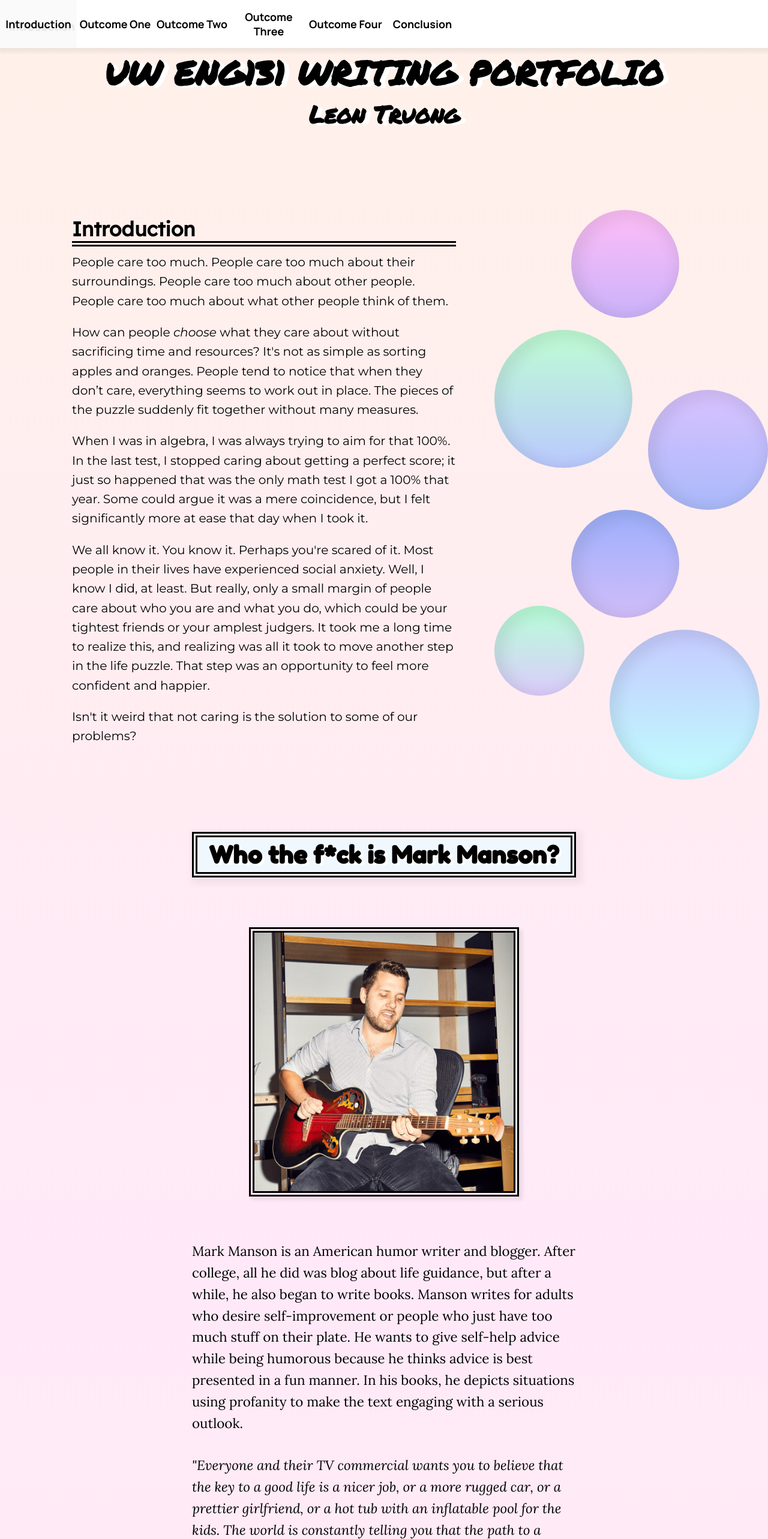
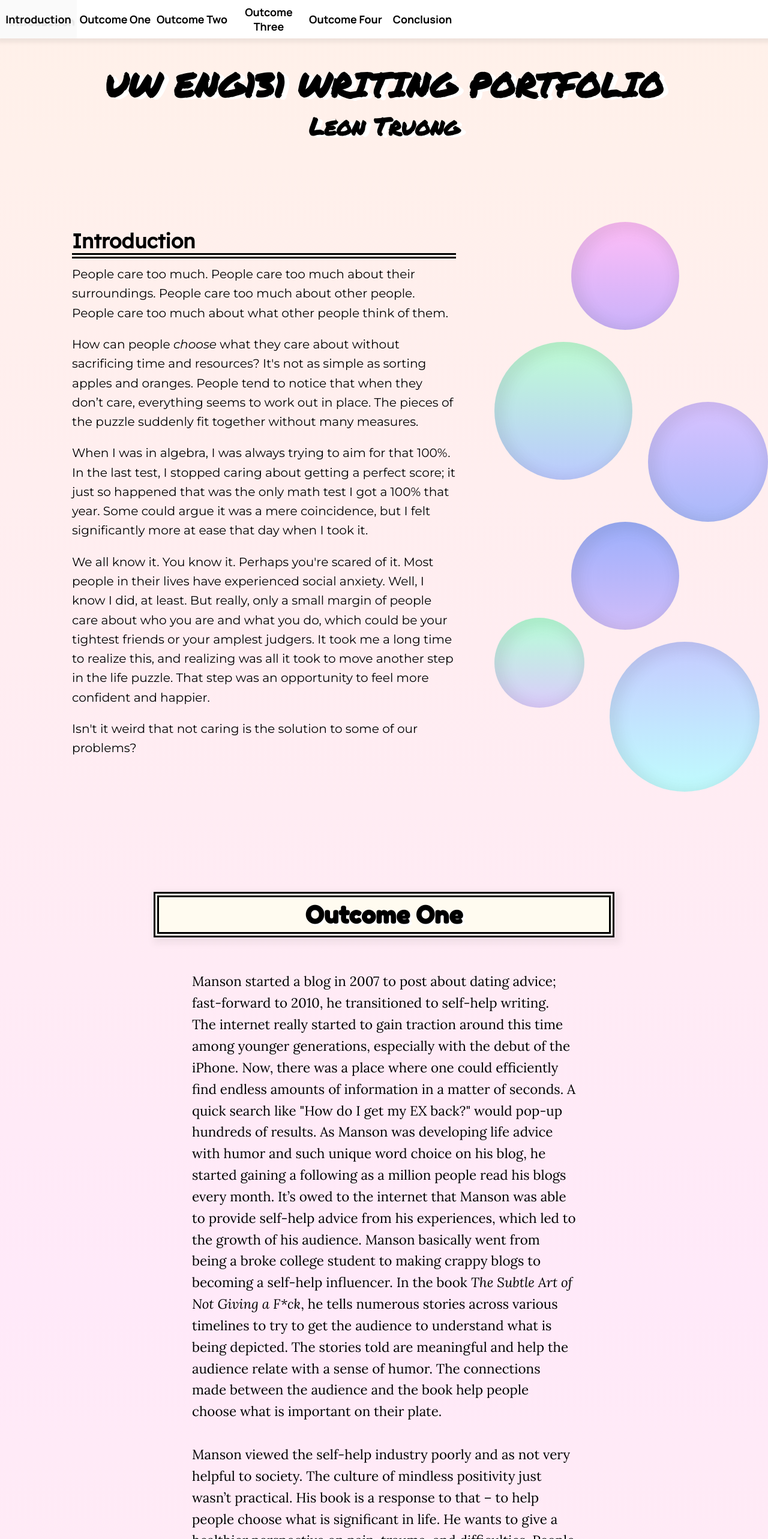
Before and after one commit to truongmleon/ENG111-Portfolio, a React (Vite) app: page / in a window 1280 px wide. Shown: the top 2566 px of the page at 60% size. Built offline with nearby package versions, Linux system fonts and the light colour scheme; a web font is replaced by a local one.

Commit message:
deleted author; no need

```diff
--- a/src/components/Author.tsx
+++ /dev/null
@@ -1,26 +0,0 @@
-const Author = () => {
-    return (
-        <div>
-            <div className="flex">
-            <h2 data-aos="flip-right" id="author-header">Who the f*ck is Mark Manson?</h2>
-            </div>
-            <div id="author" ></div>
-            <img data-aos="flip-left" id='mark1' src="/manson1.png" alt="Mark Manson" />
-            <article>
-                <div className="flex">
-                <p data-aos="flip-right" id="about-mark">
-                Mark Manson is an American humor writer and blogger. After college, all he did was blog about life guidance, but after a while, he also began to write books. Manson writes for adults who desire self-improvement or people who just have too much stuff on their plate. He wants to give self-help advice while being humorous because he thinks advice is best presented in a fun manner. In his books, he depicts situations using profanity to make the text engaging with a serious outlook.
-                </p>
-                </div>
-                <div className="flex">
-                <p data-aos="flip-left" className="quote"><i>"Everyone and their TV commercial wants you to believe that the key to a
-good life is a nicer job, or a more rugged car, or a prettier girlfriend, or a hot
-tub with an inflatable pool for the kids. The world is constantly telling you
-that the path to a better life is more, more, more—buy more, own more, make
-more, f*ck more, be more."</i></p>
-                </div>
-            </article>
-        </div>
-    )
-}
-export default Author;
--- a/src/components/ContextExigence.tsx
+++ b/src/components/OutcomeOne.tsx
@@ -1,8 +1,8 @@
-const ContextExigence = () => {
+const OutcomeOne = () => {
     return (
         <div>
             <div className="flex">
-            <h2 data-aos="fade-down" id="context-header">Why the f*ck did he write this?</h2>
+            <h2 data-aos="fade-down" id="context-header">Outcome One</h2>
             </div>
             <article>
                 <div id="colorPads">
@@ -40,4 +40,4 @@
     )
 }
 
-export default ContextExigence;
+export default OutcomeOne;
--- a/src/components/Outline.tsx
+++ b/src/components/Outline.tsx
@@ -1,8 +1,8 @@
 const Analysis = () => {
     return (
-        <div data-aos="fade-down" id='book-analysis'>
-        <h1 data-aos="fade-down" id='book-title'>UW ENG131 WRITING PORTFOLIO</h1>
-        <h2 data-aos="fade-down" id='book-author'>Leon Truong</h2>
+        <div data-aos="fade-down" id='portfolio-analysis'>
+        <h1 data-aos="fade-down" id='portfolio-title'>UW ENG131 WRITING PORTFOLIO</h1>
+        <h2 data-aos="fade-down" id='portfolio-author'>Leon Truong</h2>
         <div className="flex"></div>
         <article id="introduction">
             <section className="section-analysis">
--- a/src/main.tsx
+++ b/src/main.tsx
@@ -2,8 +2,7 @@
 import ReactDOM from 'react-dom/client';
 import Navbar from './components/Navbar';
 import Outline from './components/Outline';
-import Author from './components/Author';
-import ContextExigence from './components/ContextExigence';
+import OutcomeOne from './components/OutcomeOne';
 import Message from './components/Message';
 import WritingAnalysis from './components/WritingAnalysis';
 import References from './components/References';
@@ -13,8 +12,7 @@
   <React.StrictMode>
     <Navbar />
     <Outline />
-    <Author />
-    <ContextExigence />
+    <OutcomeOne />
     <Message />
     <WritingAnalysis />
     <References />
--- a/src/styles/nav/styles.css
+++ b/src/styles/nav/styles.css
@@ -23,7 +23,7 @@
      -moz-user-select: none;
           user-select: none;
   width: 100%;
-  height: 10%;
+  height: 8%;
   background-color: #fff;
   box-shadow: 2px 2px 5px 5px rgba(108, 108, 108, 0.1);
   position: fixed;
@@ -45,15 +45,15 @@
   text-shadow: 6px 4px 2px rgba(0, 0, 0, 0.1);
 }
 
-#book-analysis {
+#portfolio-analysis {
   position: relative;
-  top: 80px;
+  top: 100px;
   width: 100%;
   margin: 0;
   padding: 0;
 }
 
-#book-title, #book-author {
+#portfolio-title, #portfolio-author {
   margin: 0;
   font-family: "Permanent Marker", cursive;
   font-size: 3.5em;
@@ -65,7 +65,7 @@
   text-shadow: 8px 3px rgb(255, 255, 255);
 }
 
-#book-author {
+#portfolio-author {
   font-size: 2.5em;
 }
 
@@ -104,13 +104,6 @@
   justify-content: center;
 }
 
-#book-cover {
-  width: 50%;
-  position: relative;
-  top: 50px;
-  box-shadow: 0px 7px 17px 5px rgba(107, 107, 117, 0.2);
-}
-
 a {
   text-decoration: none;
   color: #000 !important;
--- a/src/styles/nav/styles.scss
+++ b/src/styles/nav/styles.scss
@@ -27,7 +27,7 @@
     padding: 0;
     user-select: none;
     width: 100%;
-    height: 10%;
+    height: 8%;
     background-color: #fff;
     box-shadow: 2px 2px 5px 5px rgba(108, 108, 108, 0.1);
     position: fixed;
@@ -49,15 +49,15 @@
     text-shadow: 6px 4px 2px rgba(0, 0, 0, 0.1);
 }
 
-#book-analysis {
+#portfolio-analysis {
     position: relative;
-    top: 80px;
+    top: 100px;
     width: 100%;
     margin: 0;
     padding: 0;
 }
 
-#book-title, #book-author {
+#portfolio-title, #portfolio-author {
     margin: 0;
     font-family: $title;
     font-size: 3.5em;
@@ -67,7 +67,7 @@
     text-shadow: 8px 3px rgb(255, 255, 255)
 }
 
-#book-author {
+#portfolio-author {
     font-size: 2.5em;
 }
 
@@ -106,13 +106,6 @@
     justify-content: center;
 }
 
-#book-cover {
-    width: 50%;
-    position: relative;
-    top: 50px;
-    box-shadow: 0px 7px 17px 5px rgba(107, 107, 117, 0.2);
-}
-
 a {
     text-decoration: none;
     color: #000 !important;
```
Also changed, not shown: 1 other file (tests, documents, lock files or other folders).
